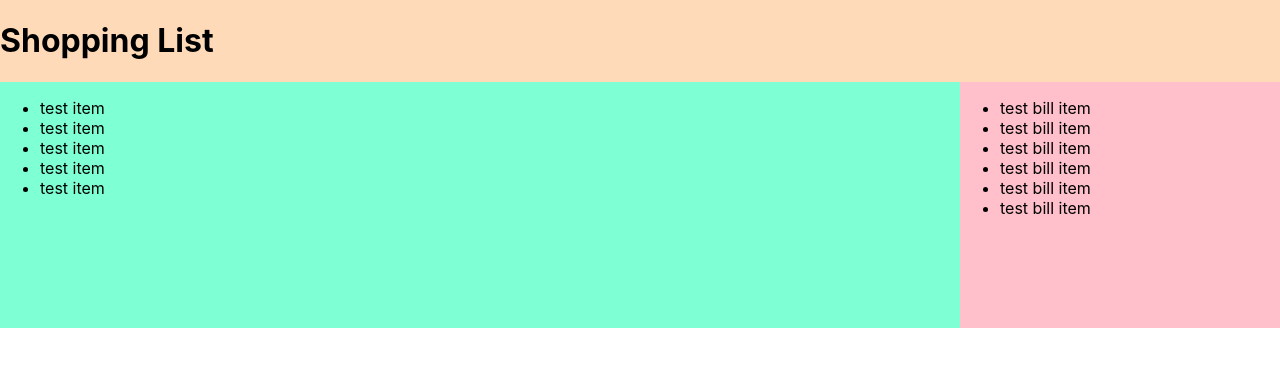
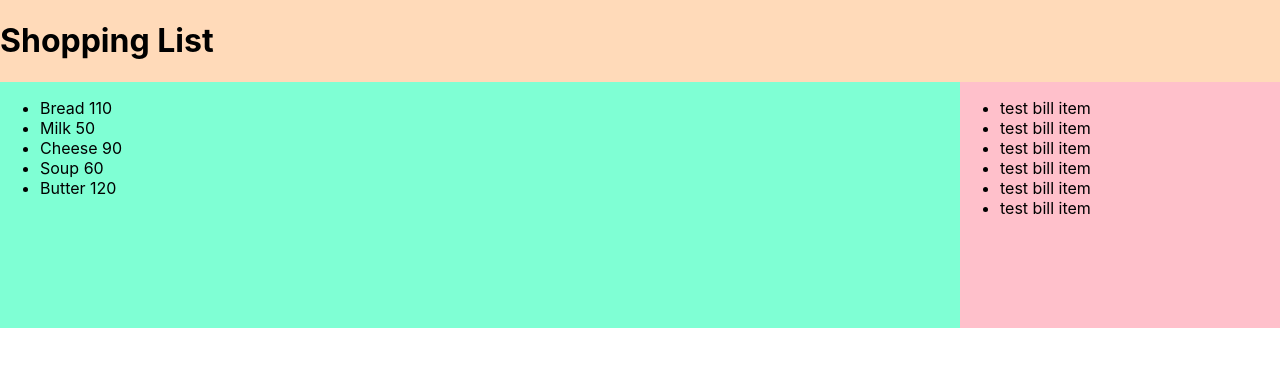
Before and after one commit to Darcieleah/shopping-list, a React (Create React App) app in the folder shopping-list/shopping-list/: page / in a window 1280 px wide. Shown: the top 366 px of the page. Built offline with nearby package versions, Linux system fonts and the light colour scheme.

Commit message:
DH amend main to display product data

```diff
--- a/shopping-list/shopping-list/src/App.tsx
+++ b/shopping-list/shopping-list/src/App.tsx
@@ -3,12 +3,14 @@ import './App.css';
 import Header from './components/Header/Header';
 import Main from './components/Main/Main';
 import Bill from './components/Bill/Bill';
+import productsData from './product-data';
 
 function App() {
+  const {products} = productsData
   return (
     <div className="App">
       <Header></Header>
-      <Main></Main>
+      <Main products={products}></Main>
       <Bill></Bill>
     </div>
   );
--- a/shopping-list/shopping-list/src/components/Main/Main.tsx
+++ b/shopping-list/shopping-list/src/components/Main/Main.tsx
@@ -1,18 +1,20 @@
 import React, { FC } from 'react';
 import styles from './Main.module.scss';
 
-interface MainProps {}
+interface MainProps {
+  products: { id: number; name: string; price: number; }[];
+}
 
-const Main: FC<MainProps> = () => (
-  <section className={styles.Main} data-testid="Main">
+const Main: FC<MainProps> = ({products}) => {
+  return (
+  <main className={styles.Main} data-testid="Main">
     <ul>
-      <li>test item</li>
-      <li>test item</li>
-      <li>test item</li>
-      <li>test item</li>
-      <li>test item</li>
-    </ul>
-  </section>
-);
+        {
+           products.map(product => <li value={product.name} key={product.id}> {product.name} {product.price} </li>)
+        }
+      </ul>
+  </main>
+  )
+};
 
 export default Main;
--- /dev/null
+++ b/shopping-list/shopping-list/src/product-data.ts
@@ -0,0 +1,31 @@
+const productsData = {
+products: [
+        {
+            id: 1,
+            name: "Bread",
+            price: 110
+        },
+        {
+            id: 2,
+            name: "Milk",
+            price: 50
+        },
+        {
+            id: 3,
+            name: "Cheese",
+            price: 90
+        },
+        {
+            id: 4,
+            name: "Soup",
+            price: 60
+        },
+        {
+            id: 5,
+            name: "Butter",
+            price: 120
+        }
+    ]
+}
+
+export default productsData;
--- a/shopping-list/shopping-list/tsconfig.json
+++ b/shopping-list/shopping-list/tsconfig.json
@@ -22,5 +22,6 @@
   },
   "include": [
     "src"
-  ]
+  ],
+  "exclude": ["**/*.test.tsx"]
 }
```
